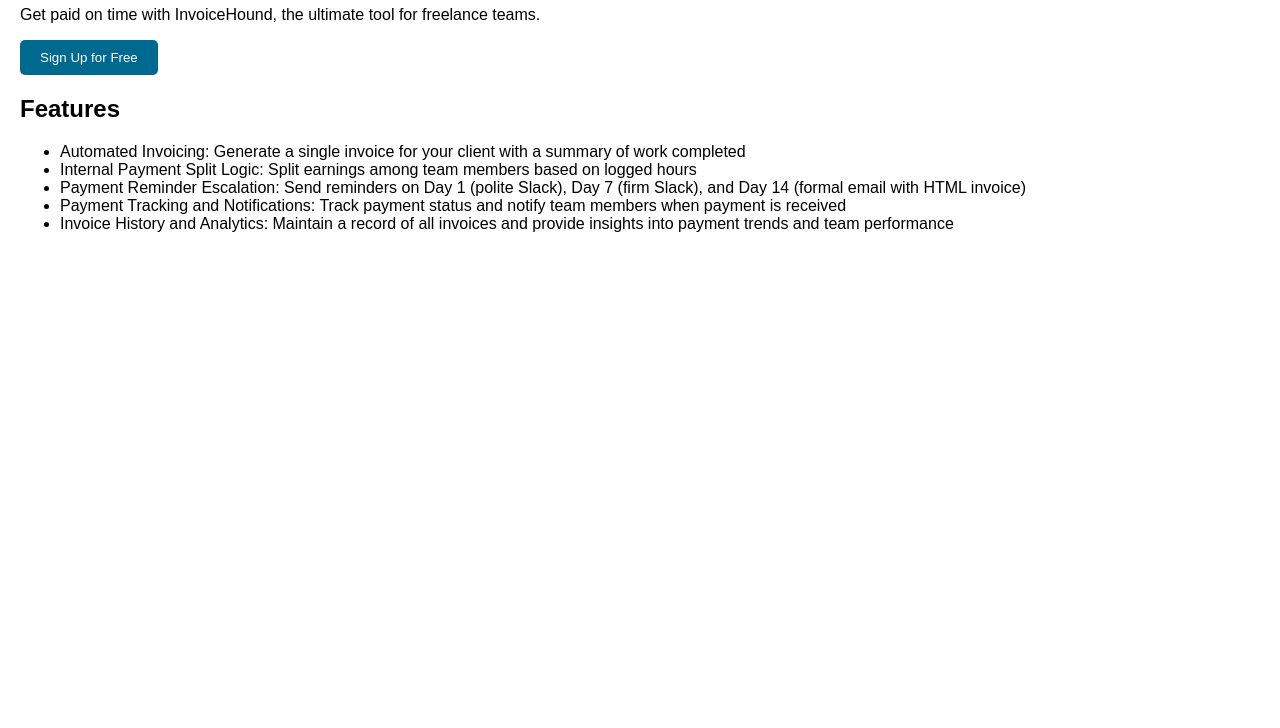
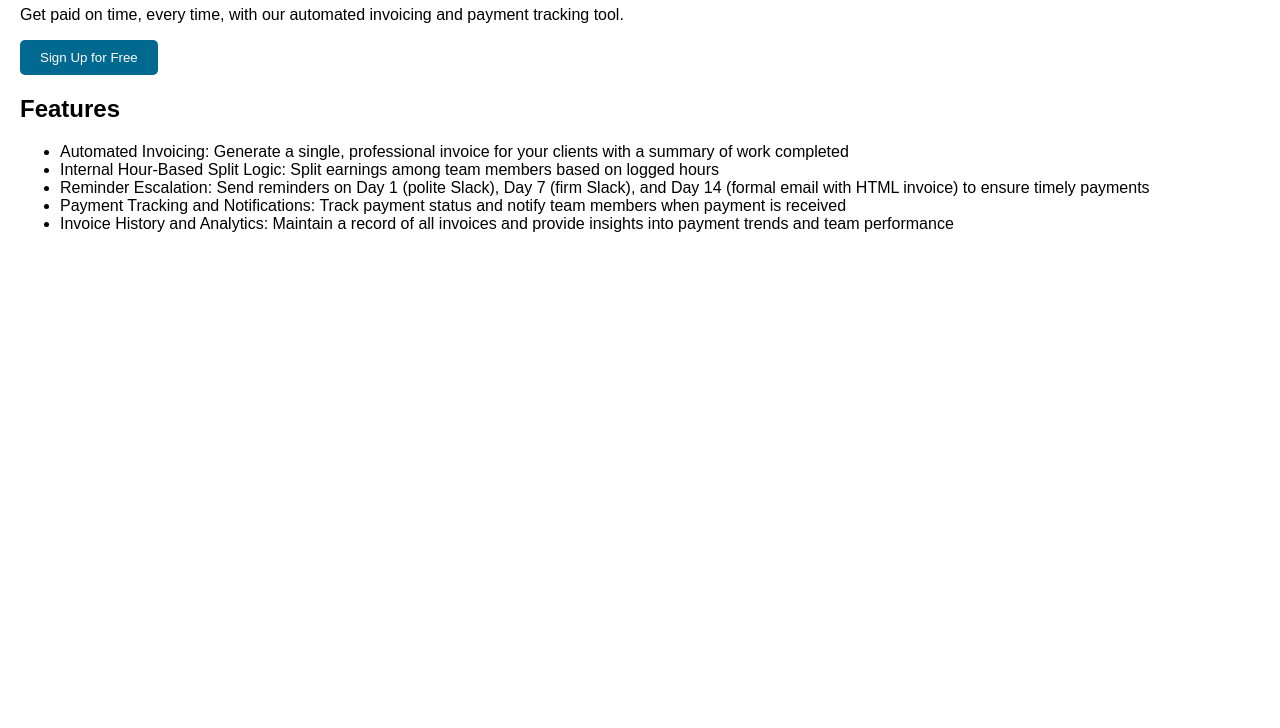
Before and after one commit to manal-aamir/launchmind-SIXSEVEN, a plain HTML site: page index.html in a window 1280 px wide. Shown: the part 72-800 px from the top of the page. Drawn offline with Linux system fonts and the light colour scheme.

Commit message:
Add InvoiceHound landing page generated by Engineer Agent

```diff
--- a/index.html
+++ b/index.html
@@ -1 +1 @@
-<html><head><style>body{font-family: Arial; margin: 20px;}h1{color: #00698f;}button{background-color: #00698f; color: #ffffff; padding: 10px 20px; border: none; border-radius: 5px; cursor: pointer;}</style></head><body><h1>Streamline Your Invoicing and Payment Tracking</h1><p>Get paid on time with InvoiceHound, the ultimate tool for freelance teams.</p><button>Sign Up for Free</button><h2>Features</h2><ul><li>Automated Invoicing: Generate a single invoice for your client with a summary of work completed</li><li>Internal Payment Split Logic: Split earnings among team members based on logged hours</li><li>Payment Reminder Escalation: Send reminders on Day 1 (polite Slack), Day 7 (firm Slack), and Day 14 (formal email with HTML invoice)</li><li>Payment Tracking and Notifications: Track payment status and notify team members when payment is received</li><li>Invoice History and Analytics: Maintain a record of all invoices and provide insights into payment trends and team performance</li></ul></body></html>
+<html><head><style>body{font-family: Arial; margin: 20px;}h1{color: #00698f;}button{background-color: #00698f; color: #ffffff; padding: 10px 20px; border: none; border-radius: 5px; cursor: pointer;}</style></head><body><h1>Streamline Your Invoicing with InvoiceHound</h1><p>Get paid on time, every time, with our automated invoicing and payment tracking tool.</p><button>Sign Up for Free</button><h2>Features</h2><ul><li>Automated Invoicing: Generate a single, professional invoice for your clients with a summary of work completed</li><li>Internal Hour-Based Split Logic: Split earnings among team members based on logged hours</li><li>Reminder Escalation: Send reminders on Day 1 (polite Slack), Day 7 (firm Slack), and Day 14 (formal email with HTML invoice) to ensure timely payments</li><li>Payment Tracking and Notifications: Track payment status and notify team members when payment is received</li><li>Invoice History and Analytics: Maintain a record of all invoices and provide insights into payment trends and team performance</li></ul></body></html>
```
